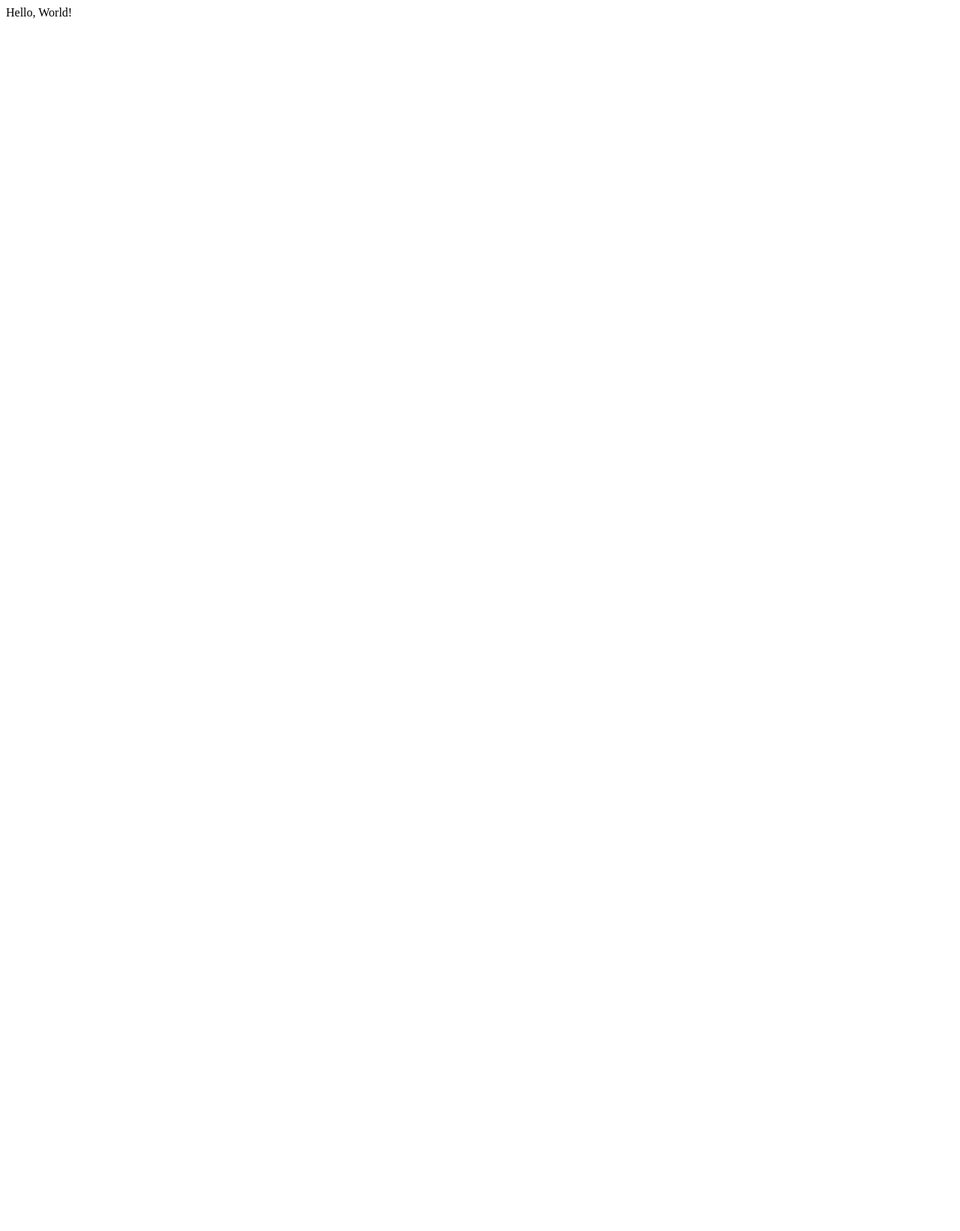
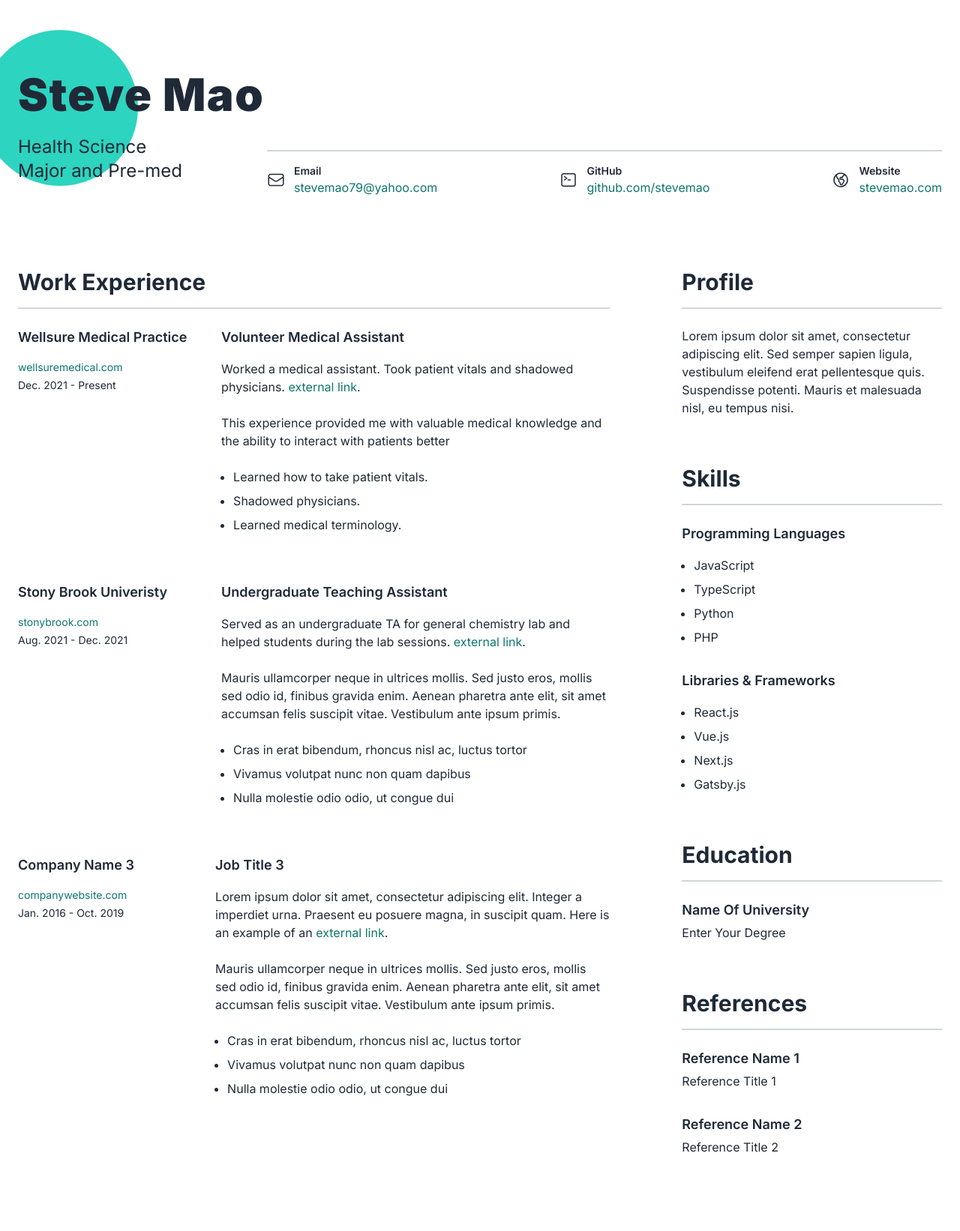
Before and after one commit to Stevemao341/my-resume-page, a Flask app: page / in a window 1280 px wide. Before the commit the page is almost empty. Shown: the whole page at 75% size. Before the commit the page ends 25 px from the top, so only its background shows below. Run offline with Flask 3, Linux system fonts and the light colour scheme.

Commit message:
put in edits of home.html for my resume page

```diff
--- /dev/null
+++ b/app.py
@@ -0,0 +1,8 @@
+from flask import Flask, render_template
+app = Flask(__name__)
+
+@app.route('/')
+def hello_world():
+    return render_template('home.html')
+
+app.run(host='0.0.0.0', port=5000)
--- a/templates/app.py
+++ /dev/null
@@ -1,8 +0,0 @@
-from flask import Flask
-app = Flask(__name__)
-
-@app.route('/')
-def hello_world():
-    return 'Hello, World!'
-
-# app,run(host='0.0.0.0', port=5000)
--- a/templates/home.html
+++ b/templates/home.html
@@ -5,10 +5,10 @@
     <meta name="viewport" content="width=device-width, initial-scale=1.0" />
 
     <!-- Update Your Name -->
-    <title>Jonathan Lewis - Resume</title>
+    <title>Steve Mao - Resume</title>
 
     <!-- Update Description -->
-    <meta name="description" content="Jonathan Lewis - Resume" />
+    <meta name="description" content="Steve Mao - Resume" />
 
     <!-- Custom Fonts -->
     <link rel="preconnect" href="https://fonts.googleapis.com" />
@@ -23,20 +23,20 @@
     />
 
     <!-- Main CSS -->
-    <link href="styles.css" rel="stylesheet" />
+    <link rel="stylesheet" href="{{ url_for('static', filename='style.css') }}">
   </head>
   <body>
     <main class="bg-white text-gray-800 min-h-screen">
       <div class="py-20 lg:py-24 px-6 mx-auto max-w-7xl">
         <div class="relative">
           <!-- Your Name -->
-          <h1>Jonathan Lewis</h1>
+          <h1>Steve Mao</h1>
 
           <div
             class="relative grid grid-cols-1 lg:grid-cols-4 gap-10 xl:gap-24 z-10"
           >
             <!-- Your Title -->
-            <h2>Professional Title</h2>
+            <h2>Health Science Major and Pre-med</h2>
 
             <div
               class="lg:flex lg:justify-between grid-3 xl:grid-3 lg:col-span-3 gap-4 mt-5 pt-4 border-t-2 border-gray-300"
@@ -63,11 +63,11 @@
                   <p class="mb-0 font-semibold text-sm">Email</p>
                   <p class="mb-0">
                     <a
-                      href="mailto:support@resumewind.com"
+                      href="mailto:stevemao79@yahoo.com"
                       target="_blank"
                       rel="noreferrer"
                     >
-                      support@resumewind.com
+                      stevemao79@yahoo.com
                     </a>
                   </p>
                 </div>
@@ -95,11 +95,11 @@
                   <p class="mb-0 font-semibold text-sm">GitHub</p>
                   <p class="mb-0">
                     <a
-                      href="https://github.com/username"
+                      href="https://github.com/stevemao"
                       target="_blank"
                       rel="noreferrer"
                     >
-                      github.com/username
+                      github.com/stevemao
                     </a>
                   </p>
                 </div>
@@ -127,11 +127,11 @@
                   <p class="mb-0 font-semibold text-sm">Website</p>
                   <p class="mb-0">
                     <a
-                      href="https://resumewind.com"
+                      href="https://stevemao.com"
                       target="_blank"
                       rel="noreferrer"
                     >
-                      resumewind.com
+                      stevemao.com
                     </a>
                   </p>
                 </div>
@@ -146,49 +146,44 @@
         <div class="grid-3 gap-10 lg:gap-24 items-start mt-12 lg:mt-24">
           <!-- Work Experience -->
           <div class="lg:col-span-2">
-            <h3>Work Experience</h3>
+            <h3>Work Experience </h3>
 
             <!-- Work Experience 1 -->
             <div class="grid-3 gap-x-6">
               <div>
                 <!-- Company 1 -->
-                <h4 class="mb-1 lg:mb-4">Company Name 1</h4>
+                <h4 class="mb-1 lg:mb-4">Wellsure Medical Practice</h4>
                 <p class="text-sm mb-1">
                   <a
                     href="https://resumewind.com/"
                     target="_blank"
                     rel="noreferrer"
                   >
-                    companywebsite.com
+                    wellsuremedical.com
                   </a>
                 </p>
-                <p class="text-sm">Sept. 2021 - Present</p>
+                <p class="text-sm">Dec. 2021 - Present</p>
               </div>
 
               <div class="lg:col-span-2">
                 <!-- Job Title 1 -->
-                <h4 class="mb-4">Job Title 1</h4>
+                <h4 class="mb-4">Volunteer Medical Assistant</h4>
                 <p>
-                  Lorem ipsum dolor sit amet, consectetur adipiscing elit.
-                  Integer a imperdiet urna. Praesent eu posuere magna, in
-                  suscipit quam. Here is an example of an
+                  Worked a medical assistant. Took patient vitals and shadowed physicians.
                   <a
-                    href="https://resumewind.com/"
+                    href="https://stevemao.com/"
                     target="_blank"
                     rel="noreferrer"
                     >external link</a
                   >.
                 </p>
                 <p>
-                  Mauris ullamcorper neque in ultrices mollis. Sed justo eros,
-                  mollis sed odio id, finibus gravida enim. Aenean pharetra ante
-                  elit, sit amet accumsan felis suscipit vitae. Vestibulum ante
-                  ipsum primis.
+                  This experience provided me with valuable medical knowledge and the ability to interact with patients better
                 </p>
                 <ul>
-                  <li>Cras in erat bibendum, rhoncus nisl ac, luctus tortor</li>
-                  <li>Vivamus volutpat nunc non quam dapibus</li>
-                  <li>Nulla molestie odio odio, ut congue dui</li>
+                  <li>Learned how to take patient vitals.</li>
+                  <li>Shadowed physicians.</li>
+                  <li>Learned medical terminology.</li>
                 </ul>
               </div>
             </div>
@@ -197,26 +192,24 @@
             <div class="grid-3 gap-x-6 mt-8 lg:mt-12">
               <div>
                 <!-- Company 2 -->
-                <h4 class="mb-1 lg:mb-4">Company Name 2</h4>
+                <h4 class="mb-1 lg:mb-4">Stony Brook Univeristy</h4>
                 <p class="text-sm mb-1">
                   <a
                     href="https://resumewind.com/"
                     target="_blank"
                     rel="noreferrer"
                   >
-                    companywebsite.com
+                    stonybrook.com
                   </a>
                 </p>
-                <p class="text-sm">Oct. 2019 - Sept. 2021</p>
+                <p class="text-sm">Aug. 2021 - Dec. 2021</p>
               </div>
 
               <div class="lg:col-span-2">
                 <!-- Job Title 2 -->
-                <h4 class="mb-4">Job Title 2</h4>
+                <h4 class="mb-4">Undergraduate Teaching Assistant </h4>
                 <p>
-                  Lorem ipsum dolor sit amet, consectetur adipiscing elit.
-                  Integer a imperdiet urna. Praesent eu posuere magna, in
-                  suscipit quam. Here is an example of an
+                  Served as an undergraduate TA for general chemistry lab and helped students during the lab sessions.
                   <a
                     href="https://resumewind.com/"
                     target="_blank"
```
